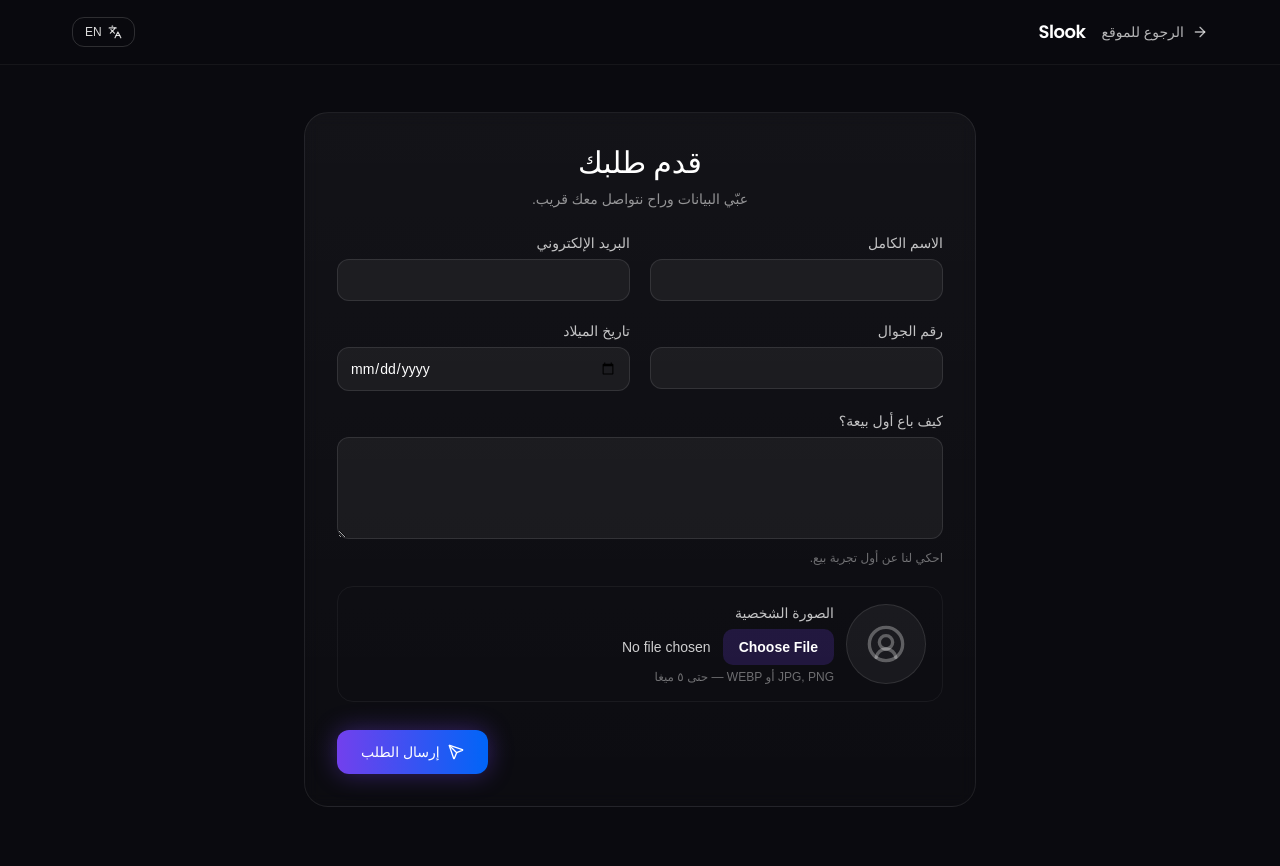
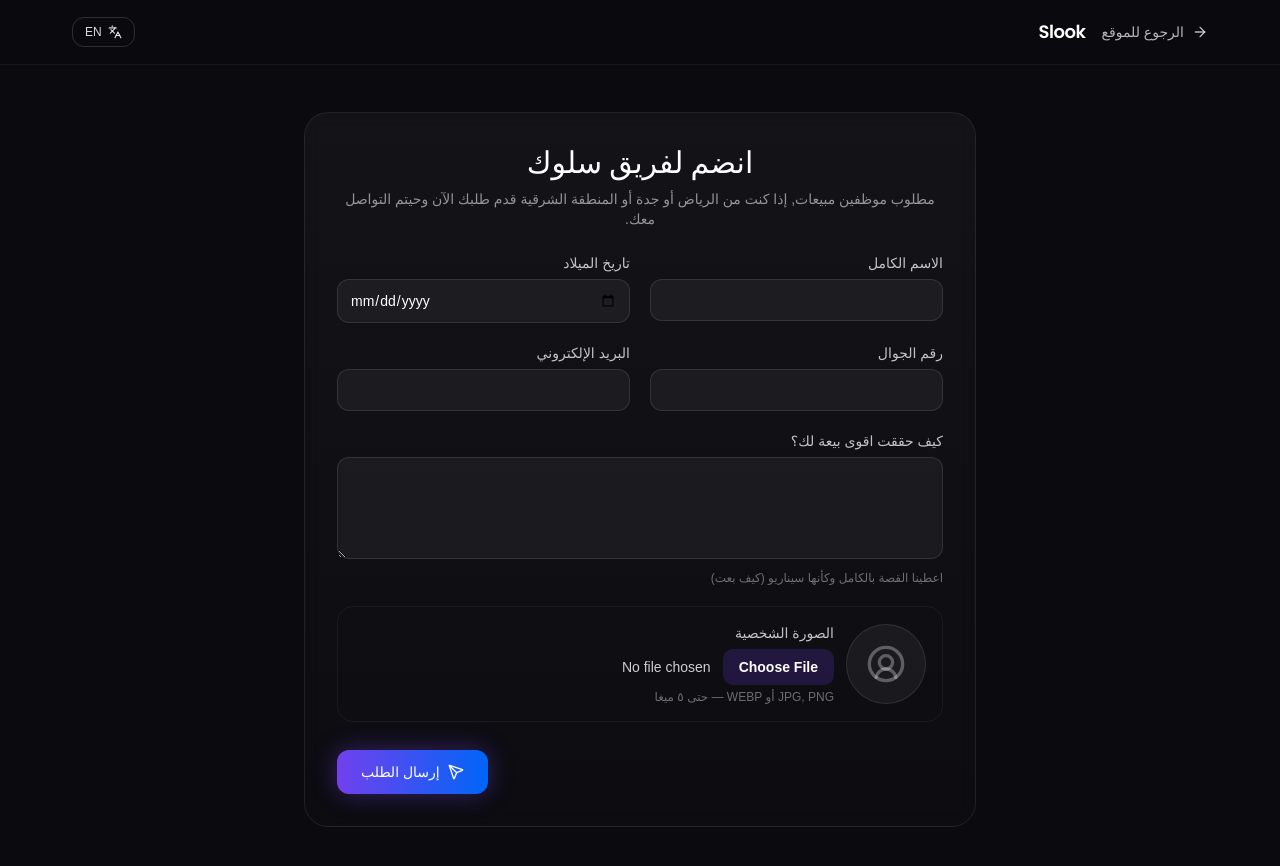
Before and after one commit to Satr-AlsaudiaIT/slook-landing, a Next.js app: page /apply in a window 1280 px wide. Shown: the top 866 px of the page. Built offline with nearby package versions, Linux system fonts and the light colour scheme; a web font is replaced by a local one.

Commit message:
text issues fixed

```diff
--- a/src/app/apply/apply-form.jsx
+++ b/src/app/apply/apply-form.jsx
@@ -101,9 +101,9 @@ export default function ApplyForm() {
       >
         <div className="grid grid-cols-1 gap-5 sm:grid-cols-2">
           <Field name="fullName" label={apply.form.fullName} required maxLength={200} autoComplete="name" />
+          <Field name="dateOfBirth" type="date" label={apply.form.dateOfBirth} required />
+          <Field name="phone" type="tel" label={apply.form.phone} required autoComplete="tel" />
           <Field name="email" type="email" label={apply.form.email} required autoComplete="email" />
-          <Field name="phone" type="tel" label={apply.form.phone} required autoComplete="tel" />
-          <Field name="dateOfBirth" type="date" label={apply.form.dateOfBirth} required />
         </div>
 
         <label className="block">
--- a/src/components/Hero.jsx
+++ b/src/components/Hero.jsx
@@ -66,10 +66,12 @@ export default function Hero() {
               {t.hero.primary}
             </a>
             <a
-              href="/apply"
+              href={whatsapp}
+              target="_blank"
+              rel="noopener noreferrer"
               className="inline-flex items-center gap-2 rounded-xl border border-white/20 px-7 py-3 text-base font-semibold text-white transition-all hover:border-slook-purple hover:bg-slook-purple/8"
             >
-              {t.apply.navCta}
+              {t.hero.secondary}
             </a>
           </motion.div>
 
--- a/src/components/Navbar.jsx
+++ b/src/components/Navbar.jsx
@@ -34,6 +34,7 @@ export default function Navbar() {
     { href: '#process', label: t.nav.process },
     { href: '#services', label: t.nav.services },
     { href: '#clients', label: t.nav.clients },
+    { href: '/apply', label: t.nav.apply },
     { href: '#contact', label: t.nav.contact },
   ]
 
@@ -75,10 +76,10 @@ export default function Navbar() {
           </Button>
 
           <a
-            href="/apply"
+            href="#contact"
             className="hidden sm:inline-flex items-center gap-2 rounded-lg px-4 py-2 text-sm font-semibold text-white transition-all bg-gradient-to-r from-slook-purple to-slook-blue shadow-[0_0_24px_rgba(114,64,237,0.4)] hover:shadow-[0_0_32px_rgba(114,64,237,0.6)] hover:from-[#8350FF] hover:to-[#1B75FF]"
           >
-            {t.apply.navCta}
+            {t.nav.cta}
           </a>
           {/* Mobile menu trigger */}
           <Button
@@ -115,11 +116,11 @@ export default function Navbar() {
                 </a>
               ))}
               <a
-                href="/apply"
+                href="#contact"
                 onClick={() => setOpen(false)}
                 className="mt-2 rounded-md bg-gradient-to-r from-slook-purple to-slook-blue px-4 py-2 text-center text-sm font-semibold"
               >
-                {t.apply.navCta}
+                {t.nav.cta}
               </a>
             </nav>
           </motion.div>
--- a/src/i18n.js
+++ b/src/i18n.js
@@ -10,6 +10,7 @@ export const content = {
       process: 'كيف نشتغل',
       services: 'خدماتنا',
       clients: 'عملاؤنا',
+      apply: 'انضم لفريق سلوك',
       contact: 'تواصل معنا',
       cta: 'ابدأ مشروعك',
     },
@@ -281,16 +282,16 @@ export const content = {
       },
     },
     apply: {
-      navCta: 'تقديم طلب',
+      navCta: 'انضم لفريق سلوك',
       backToSite: 'الرجوع للموقع',
-      title: 'قدم طلبك',
-      sub: 'عبّي البيانات وراح نتواصل معك قريب.',
+      title: 'انضم لفريق سلوك',
+      sub: 'مطلوب موظفين مبيعات, إذا كنت من الرياض أو جدة أو المنطقة الشرقية قدم طلبك الآن وحيتم التواصل معك.',
       form: {
         fullName: 'الاسم الكامل',
         email: 'البريد الإلكتروني',
         phone: 'رقم الجوال',
-        description: 'كيف باع أول بيعة؟',
-        descriptionHint: 'احكي لنا عن أول تجربة بيع.',
+        description: 'كيف حققت اقوى بيعة لك؟',
+        descriptionHint: 'اعطينا القصة بالكامل وكأنها سيناريو (كيف بعت)',
         photo: 'الصورة الشخصية',
         photoHint: 'JPG, PNG أو WEBP — حتى ٥ ميغا',
         dateOfBirth: 'تاريخ الميلاد',
@@ -332,6 +333,7 @@ export const content = {
       process: 'Process',
       services: 'Services',
       clients: 'Clients',
+      apply: 'Join the team',
       contact: 'Contact',
       cta: 'Start a project',
     },
@@ -601,16 +603,16 @@ export const content = {
       },
     },
     apply: {
-      navCta: 'Apply',
+      navCta: 'Join the team',
       backToSite: 'Back to site',
-      title: 'Apply now',
-      sub: 'Fill in your details — we\'ll be in touch soon.',
+      title: 'Join the Slook team',
+      sub: 'We\'re hiring sales people. If you\'re in Riyadh, Jeddah, or the Eastern Province — apply now and we\'ll be in touch.',
       form: {
         fullName: 'Full name',
         email: 'Email',
         phone: 'Phone number',
-        description: 'How did you make your first sale?',
-        descriptionHint: 'Tell us about your first selling experience.',
+        description: 'How did you make your strongest sale?',
+        descriptionHint: 'Give us the full story like a scenario — how you sold it.',
         photo: 'Profile picture',
         photoHint: 'JPG, PNG or WEBP — up to 5 MB',
         dateOfBirth: 'Date of birth',
```
